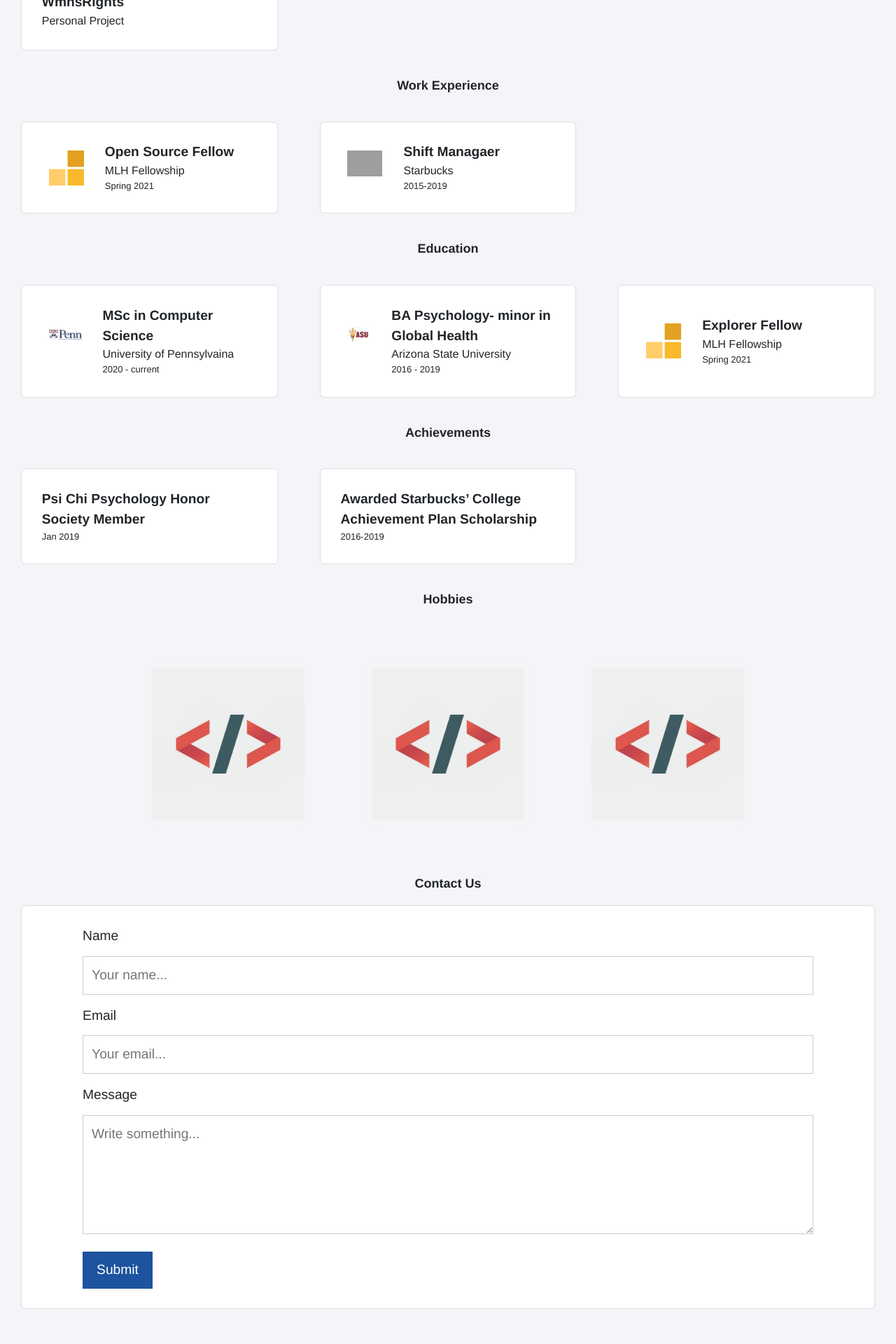
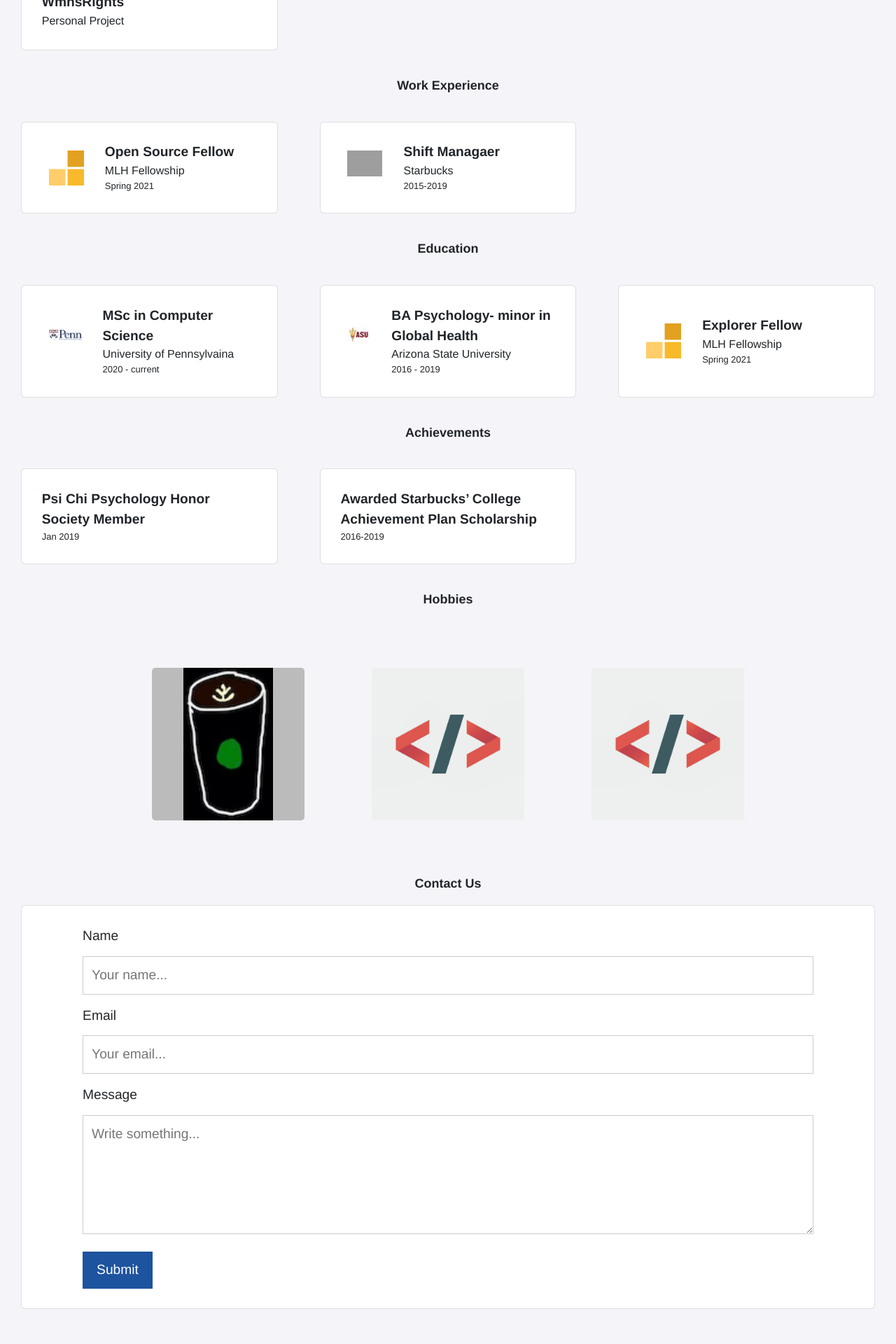
Before and after one commit to elleanne/elizabeths-portfolio, a Jekyll site: the page built from index.html, in a window 1280 px wide. Shown: the part 532-2452 px from the top of the page at 70% size. Built offline with Jekyll 4.4.1, drawn with Linux system fonts in a browser that asks for light colours; nearby versions of some CDN libraries; grey boxes are pictures that could not be loaded.

Commit message:
Add coffee image

```diff
--- a/_data/hobbies.yml
+++ b/_data/hobbies.yml
@@ -1,5 +1,5 @@
 - name: Making fancy coffee
-  logo: coding.jpg
+  logo: coffee.jpg
 
 - name: Coding
   logo: coding.jpg
```
